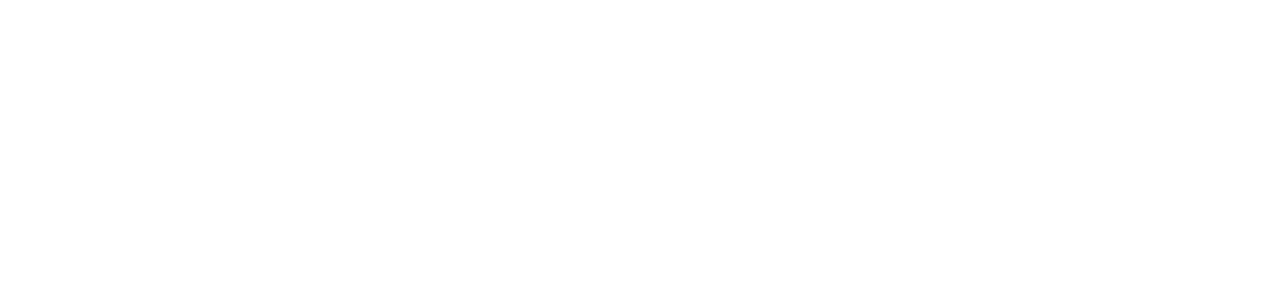
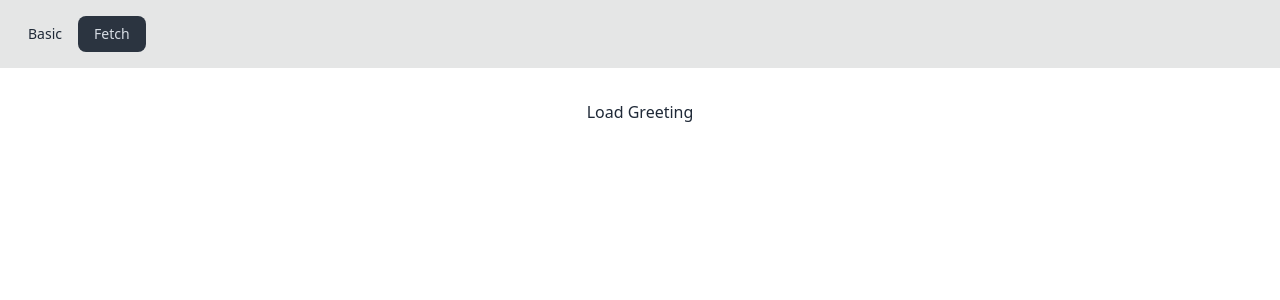
Before and after one commit to wildfrontend/vite-react-test-lib, a React (Vite) app: page /fetch in a window 1280 px wide. Before the commit this address had no page. Shown: the top 300 px of the page. Built offline with nearby package versions, Linux system fonts and the light colour scheme.

Commit message:
Update fetch demo

```diff
--- /dev/null
+++ b/src/components/fetch/index.tsx
@@ -0,0 +1,57 @@
+import axios from 'axios';
+import React, { useReducer, useState } from 'react';
+
+const initialState = {
+  error: null,
+  greeting: null,
+};
+
+const Fetch: React.FC<{ url: string }> = ({ url }) => {
+  const [{ error, greeting }, dispatch] = useReducer((state, action) => {
+    switch (action.type) {
+      case 'SUCCESS': {
+        return {
+          error: null,
+          greeting: action.greeting,
+        };
+      }
+      case 'ERROR': {
+        return {
+          error: action.error,
+          greeting: null,
+        };
+      }
+      default: {
+        return state;
+      }
+    }
+  }, initialState);
+  const [buttonClicked, setButtonClicked] = useState(false);
+
+  const fetchGreeting = async (url: string) =>
+    axios
+      .get(url)
+      .then((response) => {
+        const { data } = response;
+        const { greeting } = data;
+        dispatch({ type: 'SUCCESS', greeting });
+        setButtonClicked(true);
+      })
+      .catch((error) => {
+        dispatch({ type: 'ERROR', error });
+      });
+
+  const buttonText = buttonClicked ? 'Ok' : 'Load Greeting';
+
+  return (
+    <div>
+      <button onClick={() => fetchGreeting(url)} disabled={buttonClicked}>
+        {buttonText}
+      </button>
+      {greeting && <h1>{greeting}</h1>}
+      {error && <p role="alert">Oops, failed to fetch!</p>}
+    </div>
+  );
+};
+
+export default Fetch;
--- a/src/components/layouts/main.tsx
+++ b/src/components/layouts/main.tsx
@@ -11,6 +11,11 @@
               Basic
             </NavLink>
           </li>
+          <li>
+            <NavLink to="/fetch" end>
+              Fetch
+            </NavLink>
+          </li>
         </ul>
       </div>
       <div className="m-auto min-h-screen w-[1024px] pt-8">
--- a/src/main.tsx
+++ b/src/main.tsx
@@ -4,6 +4,7 @@
 import MainLayout from './components/layouts/main.tsx';
 import './index.css';
 import Home from './routes/home/index.tsx';
+import FetchPage from './routes/fetch/index.tsx';
 
 createRoot(document.getElementById('root')!).render(
   <StrictMode>
@@ -11,6 +12,7 @@
       <Routes>
         <Route element={<MainLayout />}>
           <Route index element={<Home />} />
+          <Route path='fetch' element={<FetchPage />} />
         </Route>
       </Routes>
     </BrowserRouter>
--- /dev/null
+++ b/src/routes/fetch/index.tsx
@@ -0,0 +1,11 @@
+import Fetch from '../../components/fetch';
+
+const FetchPage: React.FC = () => {
+  return (
+    <div className="flex justify-center">
+      <Fetch url="loading" />
+    </div>
+  );
+};
+
+export default FetchPage;
```
Also changed, not shown: 1 other file (tests, documents, lock files or other folders).
